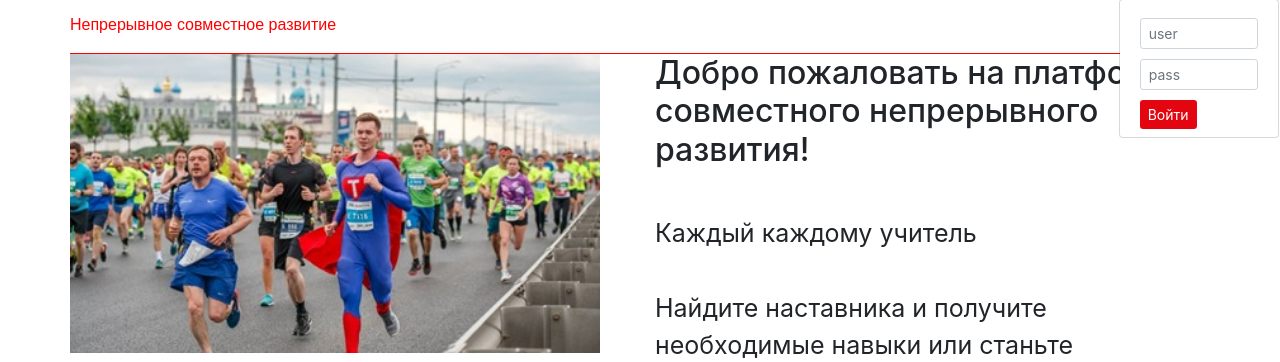
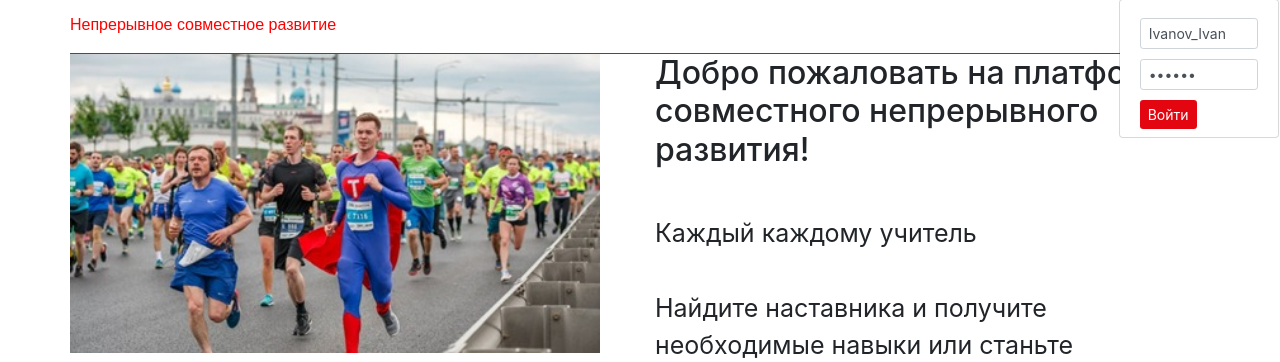
Before and after one commit to h3r0bot/MobiApp, a PHP site: page / in a window 1280 px wide, after a click on "Вход". Shown: the part 59-421 px from the top of the page. Run offline with PHP 8.4, Linux system fonts and the light colour scheme; data that the repository does not hold is empty; some libraries are stand-ins or nearby versions.

Commit message:
финал

```diff
--- a/views/blocks/navbar.php
+++ b/views/blocks/navbar.php
@@ -36,10 +36,10 @@
                                 <form>
                                     <span class="sign-in-item">
                                         <div class="form-group">
-                                            <input type="text" class="form-control form-control-sm" name="user" placeholder="user">
+                                            <input type="text" class="form-control form-control-sm" name="user" placeholder="user" value="Ivanov_Ivan">
                                         </div>
                                         <div class="form-group">
-                                            <input type="text" class="form-control form-control-sm" name="pass" placeholder="pass">
+                                            <input type="password" class="form-control form-control-sm" name="pass" placeholder="pass" value="123456">
                                         </div>
                                         <a href="/profile" class="btn btn-primary btn-sm btn-red">Войти</a>
                                         <!-- <button type="submit" class="btn btn-primary btn-sm btn-red">Войти</button> -->
```
